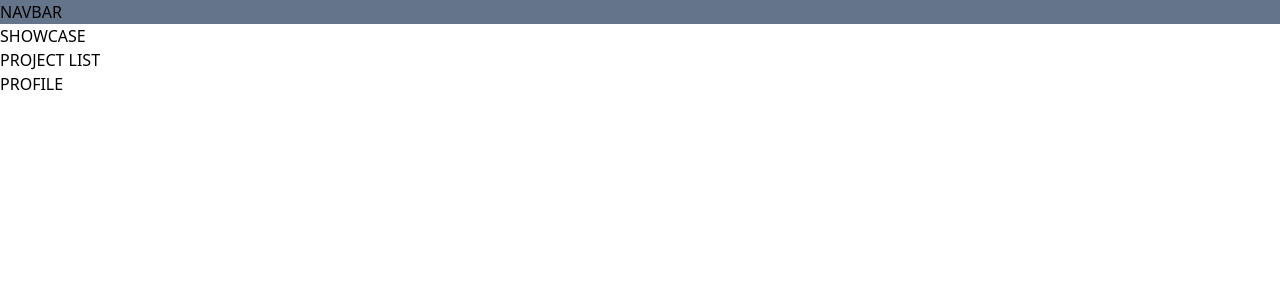
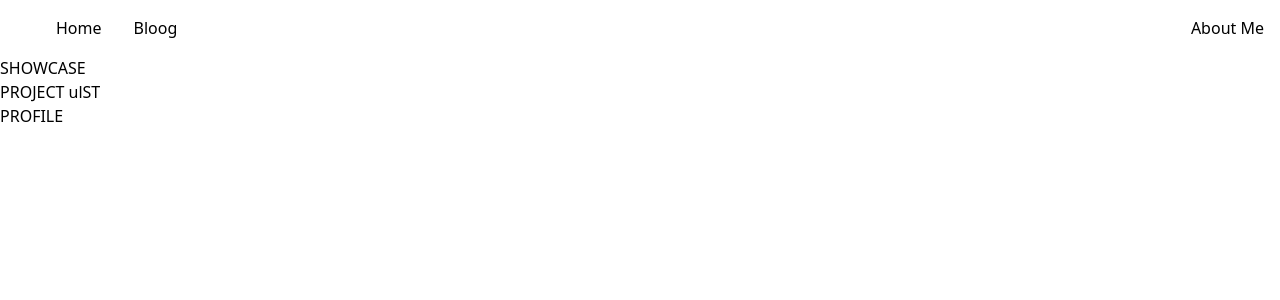
Before and after one commit to braedonwatkins/resume, a React (Vite) app in the folder resume/: page / in a window 1280 px wide. Shown: the top 300 px of the page. Built offline with nearby package versions, Linux system fonts and the light colour scheme.

Commit message:
nav links

```diff
--- a/resume/src/pages/Home.tsx
+++ b/resume/src/pages/Home.tsx
@@ -1,11 +1,21 @@
+import { Link } from "react-router-dom";
+
 const Home = () => {
   return (
     <div>
-      <header className="bg-slate-500">NAVBAR</header>
+      <header className="flex justify-between p-4">
+        <ul className="flex gap-8 pl-10">
+          <Link to="/home">Home</Link>
+          <Link to="/blog">Bloog</Link>
+        </ul>
+        <ul className="flex gap-8 pl-10">
+          <Link to="/about-me">About Me</Link>
+        </ul>
+      </header>
       <body>
         <div>
           <div>SHOWCASE</div>
-          <div>PROJECT LIST</div>
+          <div>PROJECT ulST</div>
         </div>
         <div>PROFILE</div>
       </body>
```
